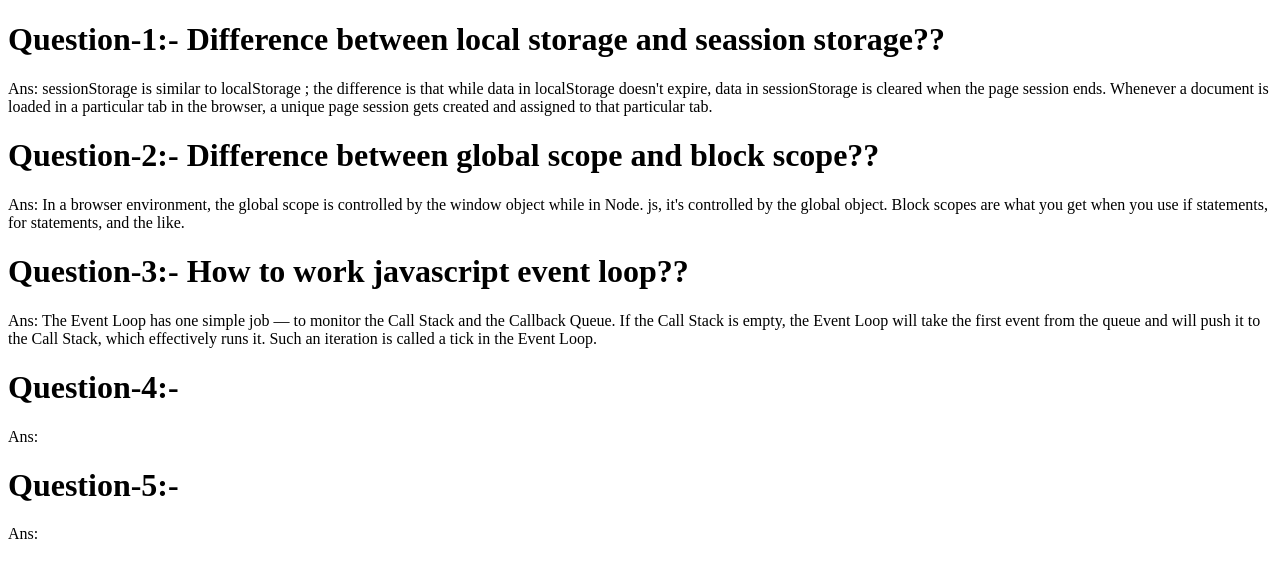
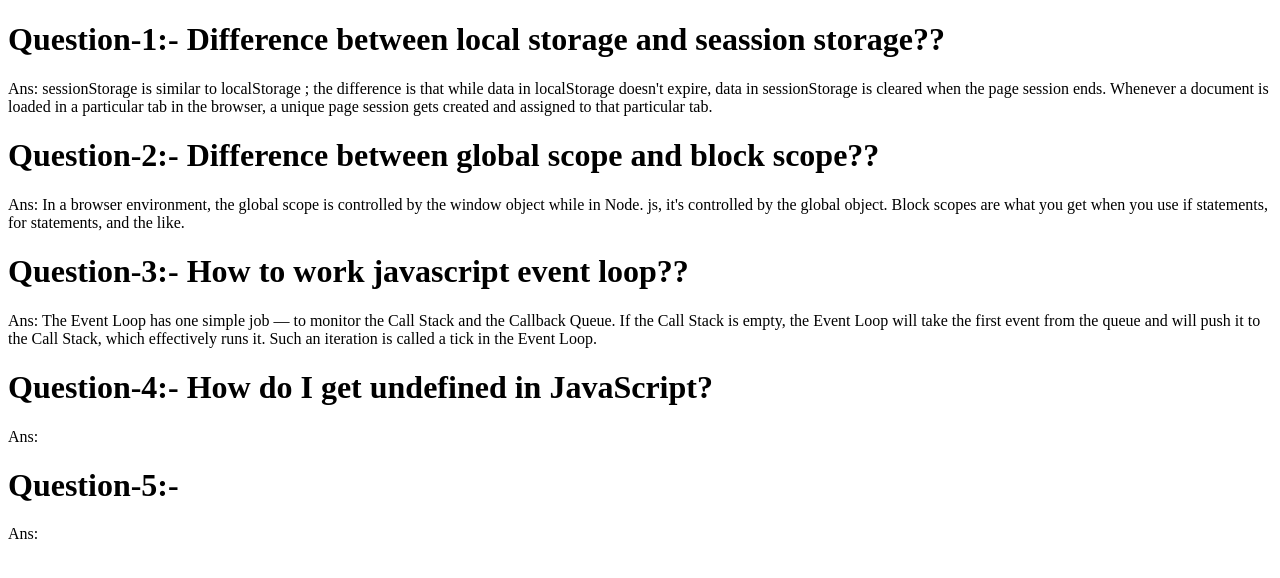
Before and after one commit to Nizam-Shejan11/debug-07, a plain HTML site: page blog.html in a window 1280 px wide. Drawn offline with Linux system fonts and the light colour scheme.

Commit message:
fourth qsn added

```diff
--- a/blog.html
+++ b/blog.html
@@ -39,7 +39,7 @@
       </p>
     </div>
     <div>
-      <h1>Question-4:-</h1>
+      <h1>Question-4:- How do I get undefined in JavaScript?</h1>
       <p>Ans:</p>
     </div>
     <div>
```
